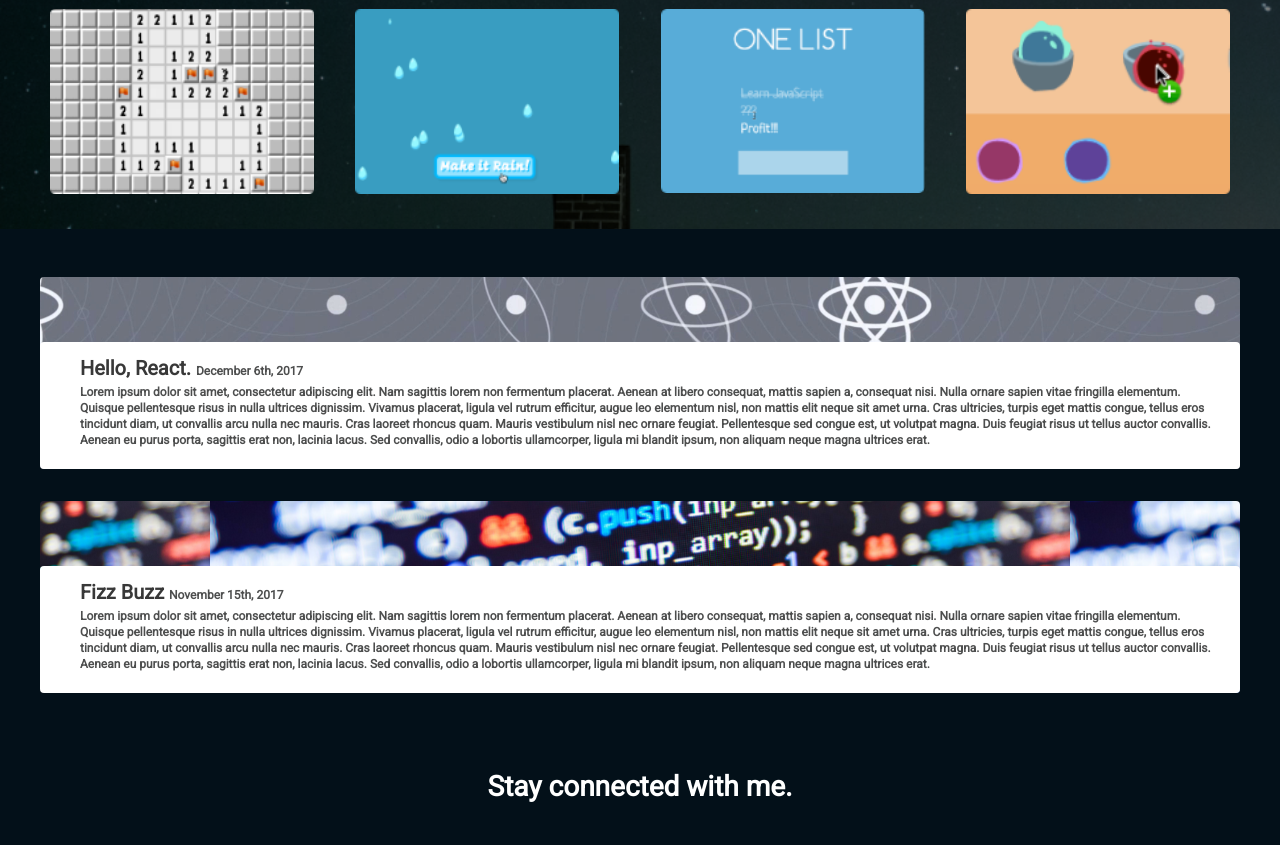
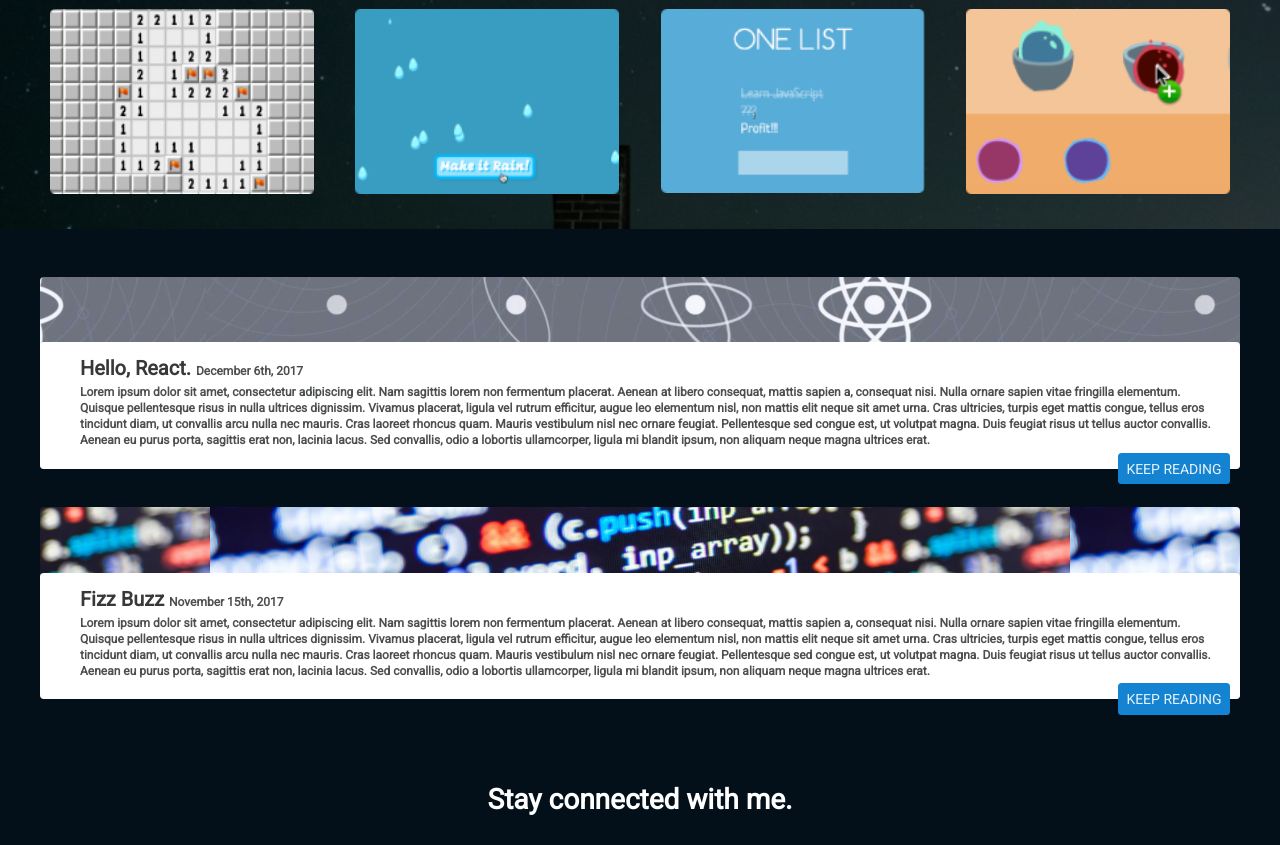
Before and after one commit to chris-packett/portfolio-cp, a website: page public/index.html in a window 1280 px wide. Shown: the part 479-1324 px from the top of the page. Drawn offline with Linux system fonts and the light colour scheme.

Commit message:
Finished keep reading button. Did some more styling.

```diff
--- a/public/index.html
+++ b/public/index.html
@@ -71,6 +71,7 @@
           </ul>
         </section>
       </section>
+      <section class="read-more-button">KEEP READING</section>
       <section class="post" id="code-post-img">
         <section class="components">
           <ul>
@@ -92,6 +93,7 @@
           </ul>
         </section>
       </section>
+      <section class="read-more-button">KEEP READING</section>
     </section>
   </section>
 
--- a/public/screen.css
+++ b/public/screen.css
@@ -49,7 +49,7 @@ body {
   width: 36em;
   background-color: #D0D4D6;
   border-radius: .25em;
-  /* border: 1px solid pink; */
+  /* border: 3px solid pink; */
 }
 
 .chat-bubble img {
@@ -133,7 +133,7 @@ body {
 
 .post {
   padding: 0;
-  margin: 1em;
+  margin: 1em 1em -1em 1em;
   height: 12em;
   width: 75em;
   background-color: #D0D4D6;
@@ -172,6 +172,28 @@ body {
   color: #4D4E4E;
   font-size: 12px;
   /* border: 1px dotted yellow; */
+}
+
+.read-more-button {
+  background-color: #1483D2;
+  border-radius: .25em;
+  height: 2.25em;
+  width: 8em;
+  padding: 0;
+  margin: 0 3em .5em 0;
+  align-self: flex-end;
+  color: rgba(255,255,255,.9);
+  font-family: 'Roboto', sans-serif;
+  font-size: 14px;
+  display: flex;
+  justify-content: center;
+  align-items: center;
+  /* border: 1px solid blue; */
+}
+
+.read-more-button:hover {
+  background-color: rgba(32,132,208,0.95);
+  border: 1px solid rgba(255,255,255,.5);
 }
 
 .components ul {
```
